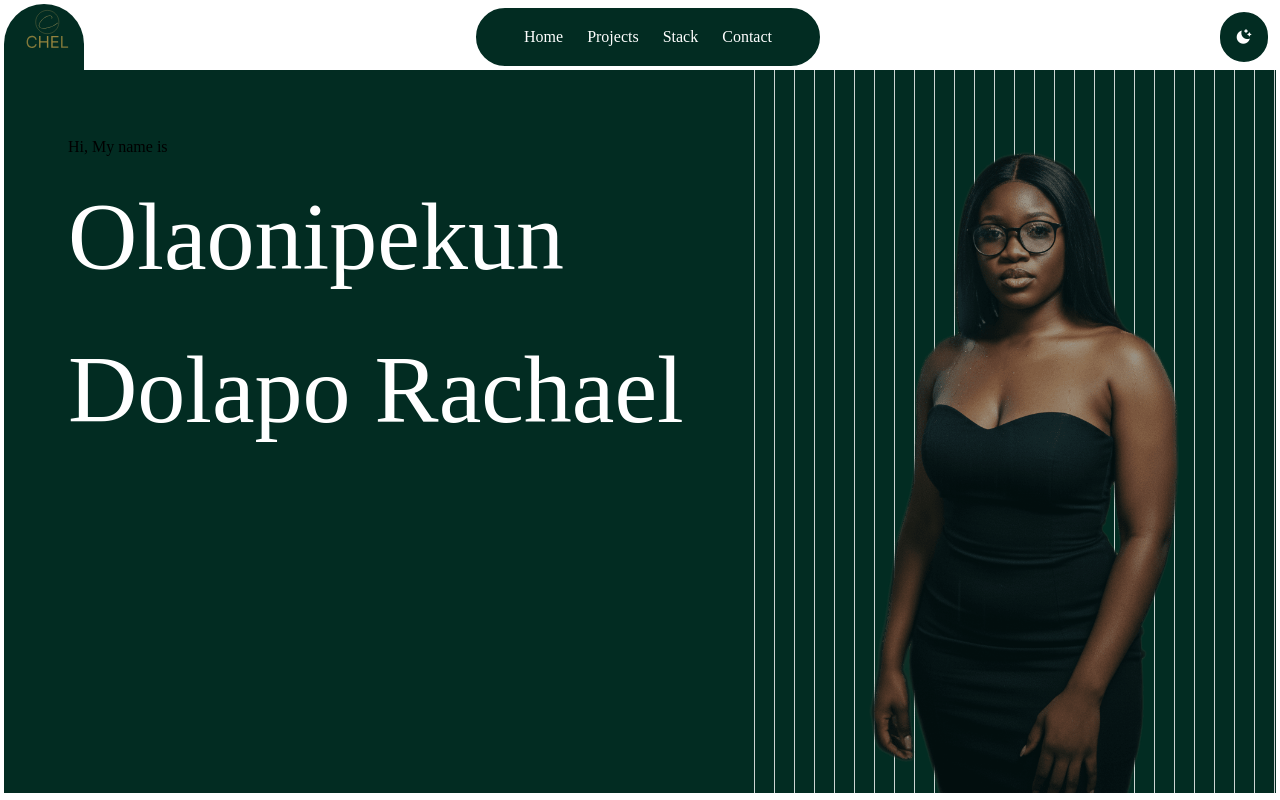
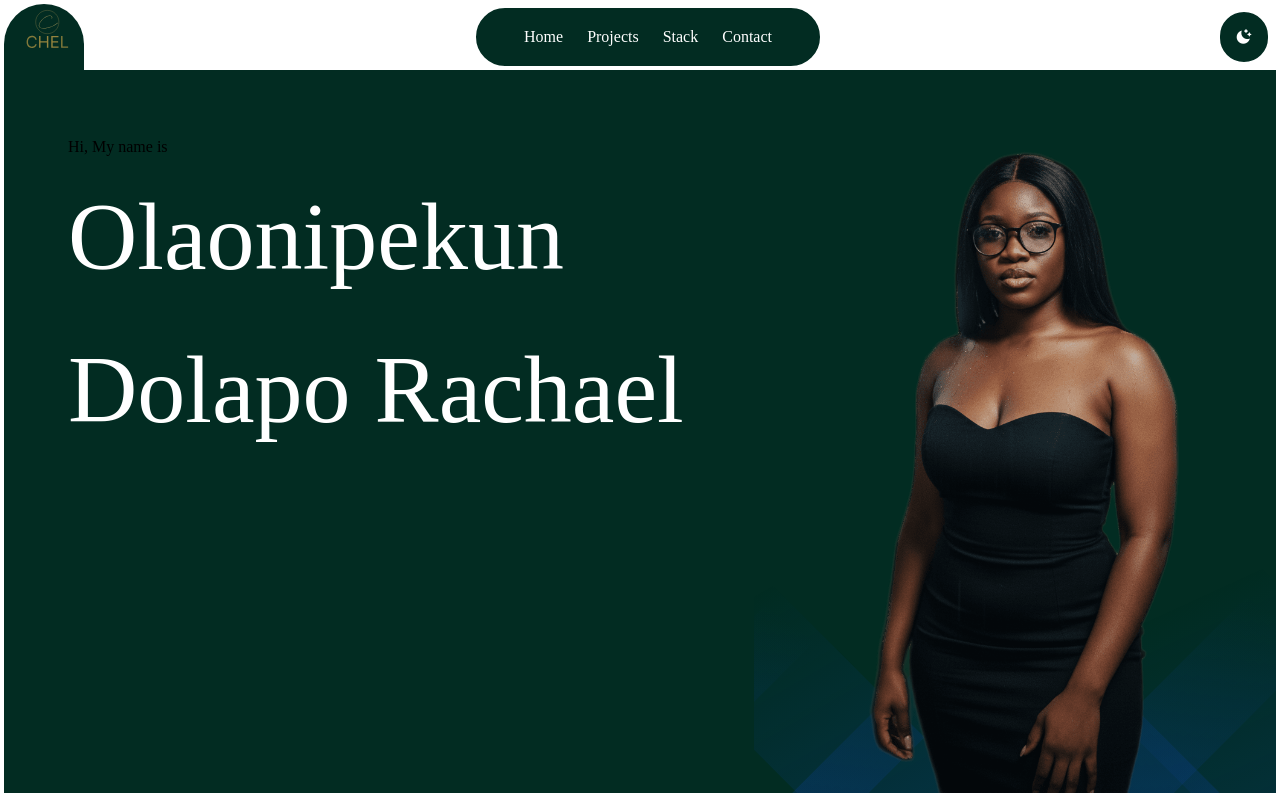
Before and after one commit to Lovethrech/my-main-portfolio, a Vue app: page / in a window 1280 px wide. Built offline with nearby package versions, Linux system fonts and the light colour scheme.

Commit message:
working on the hero components.

```diff
--- a/src/components/hero/HeroUserProfileImage.vue
+++ b/src/components/hero/HeroUserProfileImage.vue
@@ -14,14 +14,7 @@
 
 <style scoped>
 .hero-user-profile-image-ctn{
-    background-color: var(--general-components-bg-color);
-    opacity: 0.8;
-    background-size: 20px 20px;
-    background-image:  repeating-linear-gradient(to right,
-        var(--bg-color), var(--bg-color) 1px,
-        var(--general-components-bg-color) 1px,
-        var(--general-components-bg-color))
-    ;
+    background: url("/public/wavy.svg") bottom/ auto no-repeat;
 }
 .hero-user-profile-image-ctn img {
     width: 100%;
```
